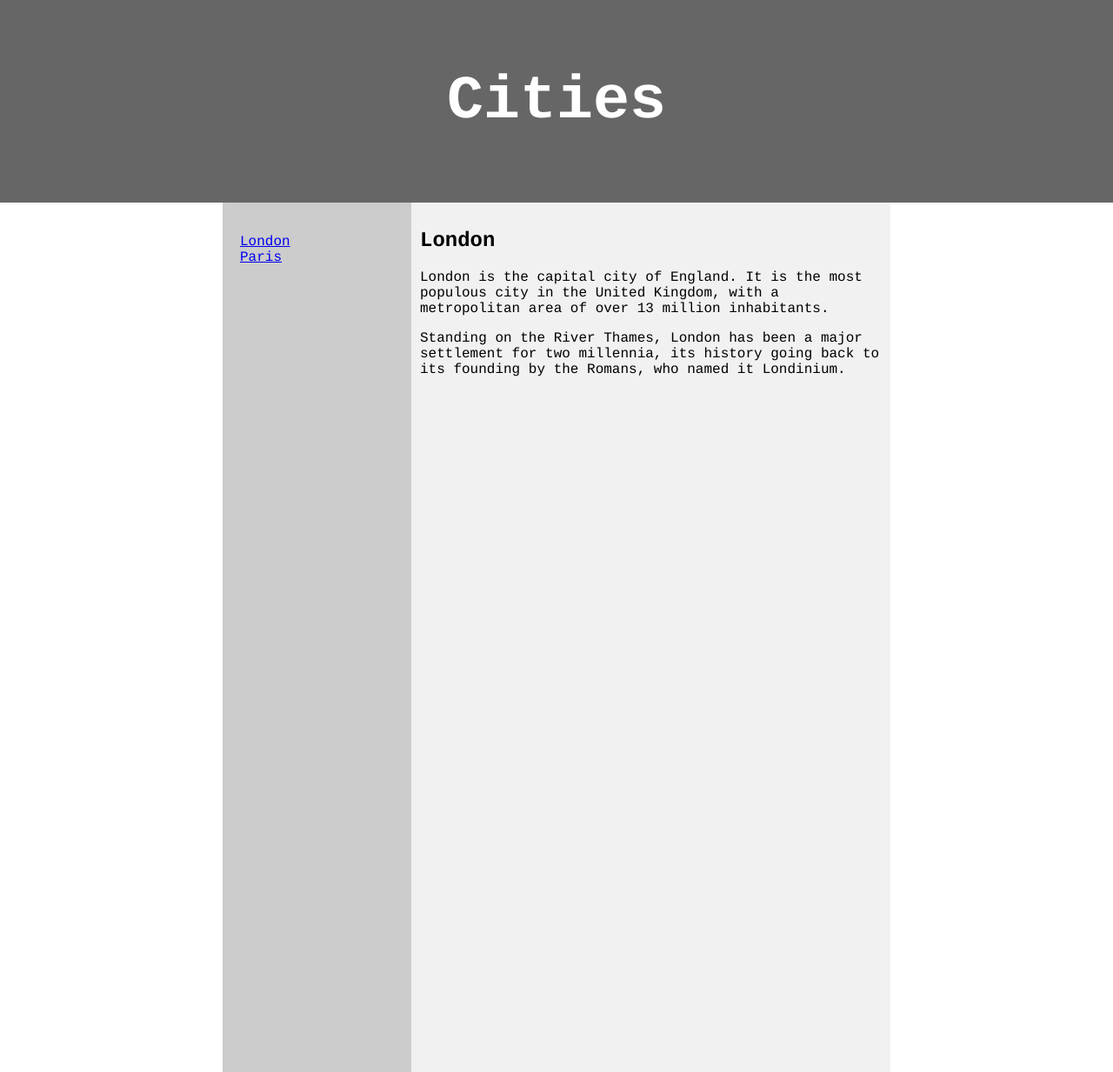
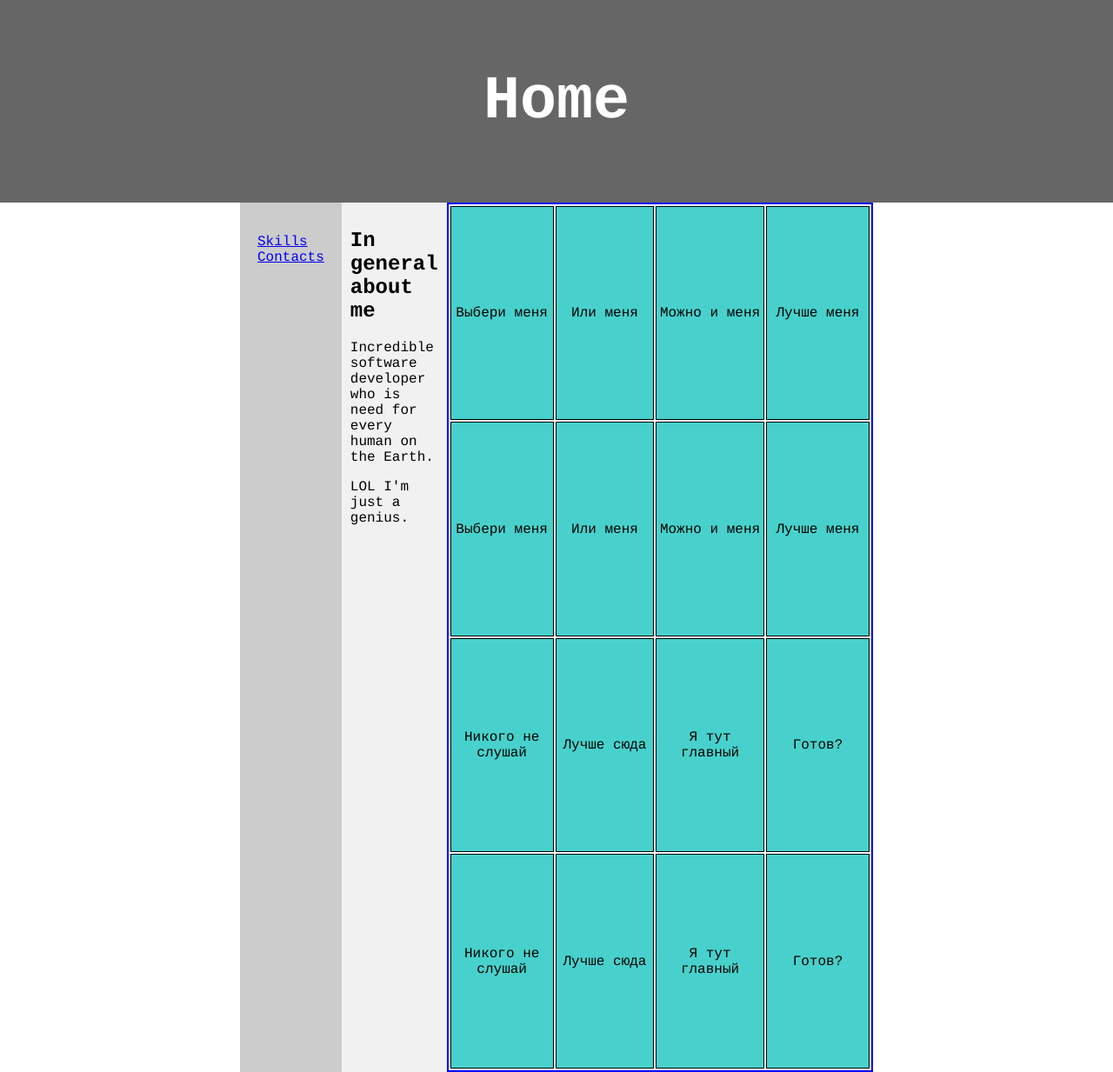
Before and after one commit to Skeyanast/Buisness-card-website, a plain HTML site: page index.html in a window 1280 px wide. Shown: the top 1233 px of the page at 87% size. Drawn offline with Linux system fonts and the light colour scheme.

Commit message:
Add 2 new pages and other changes

```diff
--- a/css/styles.css
+++ b/css/styles.css
@@ -3,8 +3,9 @@
 }
 
 body {
+	padding: 0;
+	margin: 0;
 	font-family: courier, Arial, sans-serif;
-	margin: 0;
 }
 
 header {
@@ -16,16 +17,14 @@ header {
 }
 
 main {
-	display: -webkit-flex;
 	display: flex;
 	width: 60%;
 	height: 1000px;
-	margin: auto;
+	padding: 0 20px;
+	margin: 0 auto;
 }
 
 nav {
-	-webkit-flex: 1;
-	-ms-flex: 1;
 	flex: 1;
 	float: left;
 	background: #ccc;
@@ -38,8 +37,6 @@ nav ul {
 }
 
 article {
-	-webkit-flex: 3;
-	-ms-flex: 3;
 	flex: 3;
 	padding: 10px;
 	background-color: #f1f1f1;
@@ -55,7 +52,22 @@ footer {
 @media (max-width: 600px) {
   main {
 	width: 80%;
-	-webkit-flex-direction: column;
 	flex-direction: column;
   }
 }
+
+table {
+	border: 2px solid blue;
+}
+
+td {
+	background-color: mediumturquoise;
+	border: 1px solid black;
+	height: 50px;
+	width: 200px;
+	text-align: center;
+}
+
+.colored {
+	background-color:greenyellow;
+}
--- a/index.html
+++ b/index.html
@@ -1,33 +1,60 @@
 <!DOCTYPE html>
-<html lang="ru">
+<html lang="en">
 	<head>
 		<meta charset="UTF-8">
 		<meta name="viewport" content="width=device-width, initial-scale=1.0">
 		<meta name="description" content="Buisness card website">
 		<meta name="author" content="Ivan Muravev">
-		<title>Ivan Muravev - Fullstack developer | Home</title>
+		<title>Ivan Muravev - Beginner developer | Home</title>
 		<link rel="icon" type="image/x-icon" href="images/favicon.ico">
 		<link rel="stylesheet" href="css/styles.css" type="text/css">
-		<link rel="script" href="js/script.js" type="text/javascript">
+		<script src="js/script.js" defer></script>
+		<!-- <style></style> -->
 	</head>
 	<body>
 		<header>
-				<h1>Cities</h1>
+				<h1>Home</h1>
 		</header>
 
 		<main>
 			<nav>
 				<ul>
-					<li><a href="#">London</a></li>
-					<li><a href="#">Paris</a></li>
+					<li><a href="skills.html">Skills</a></li>
+					<li><a href="contacts.html">Contacts</a></li>
 				</ul>
 			</nav>
 
 			<article>
-				<h1>London</h1>
-				<p>London is the capital city of England. It is the most populous city in the  United Kingdom, with a metropolitan area of over 13 million inhabitants.</p>
-				<p>Standing on the River Thames, London has been a major settlement for two millennia, its history going back to its founding by the Romans, who named it Londinium.</p>
+				<h1>In general about me</h1>
+				<p>Incredible software developer who is need for every human on the Earth.</p>
+				<p>LOL I'm just a genius.</p>
 			</article>
+			<table>
+				<tr>
+					<td>Выбери меня</td>
+					<td>Или меня</td>
+					<td>Можно и меня</td>
+					<td>Лучше меня</td>
+				</tr>
+				<tr>
+					<td>Выбери меня</td>
+					<td>Или меня</td>
+					<td>Можно и меня</td>
+					<td>Лучше меня</td>
+				</tr>
+				<tr>
+					<td>Никого не слушай</td>
+					<td>Лучше сюда</td>
+					<td>Я тут главный</td>
+					<td>Готов?</td>
+				</tr>
+				<tr>
+					<td>Никого не слушай</td>
+					<td>Лучше сюда</td>
+					<td>Я тут главный</td>
+					<td>Готов?</td>
+				</tr>
+			</table>
 		</main>
 
 		<footer>
--- /dev/null
+++ b/js/script.js
@@ -0,0 +1,18 @@
+let selected;
+table = document.querySelector('table')
+
+table.onmouseover = function(event) {
+  let target = event.target;
+  if (target.tagName === 'TD') {
+	highlight(target);
+	return;
+  }
+};
+
+function highlight(td) {
+  if (selected) {
+    selected.classList.remove('colored');
+  }
+  selected = td;
+  selected.classList.add('colored');
+}
```
Also changed, not shown: contacts.html (added, +38 -0 lines), skills.html (added, +38 -0 lines), js/script.txt (deleted).
